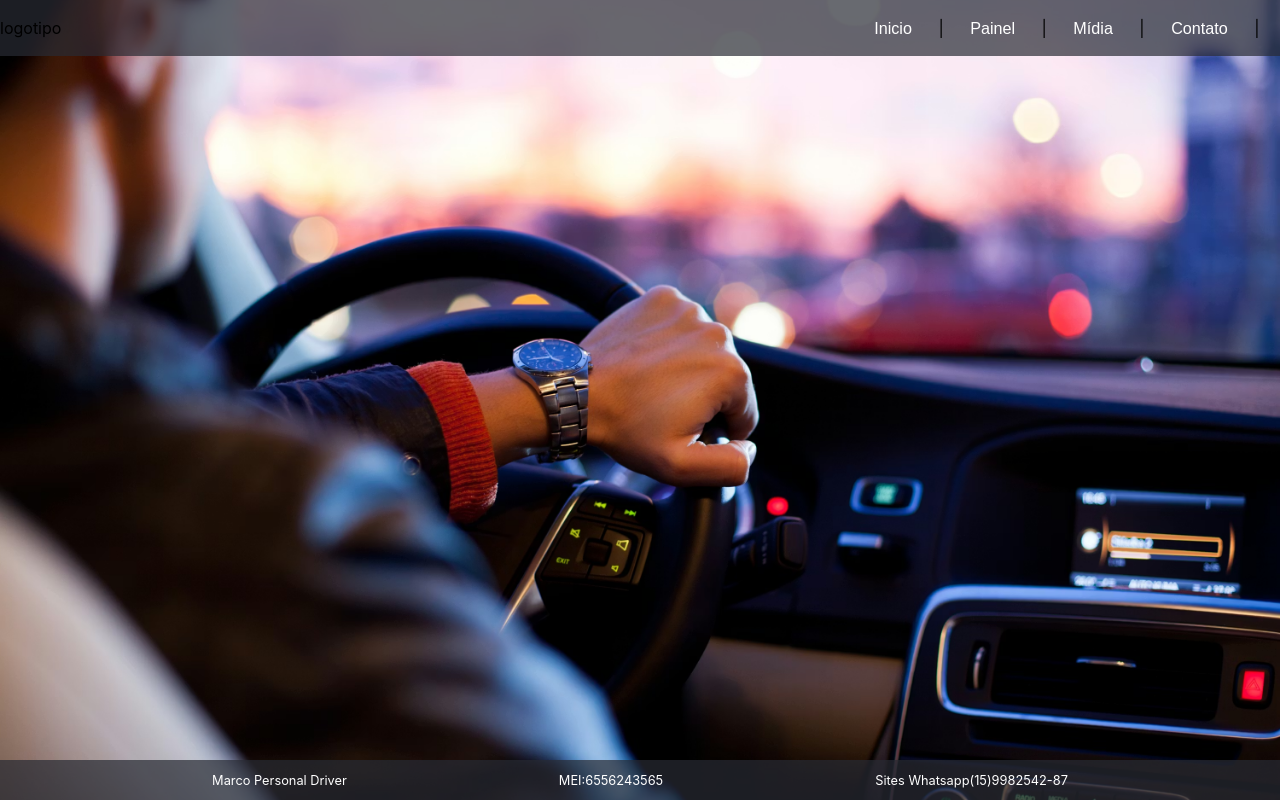
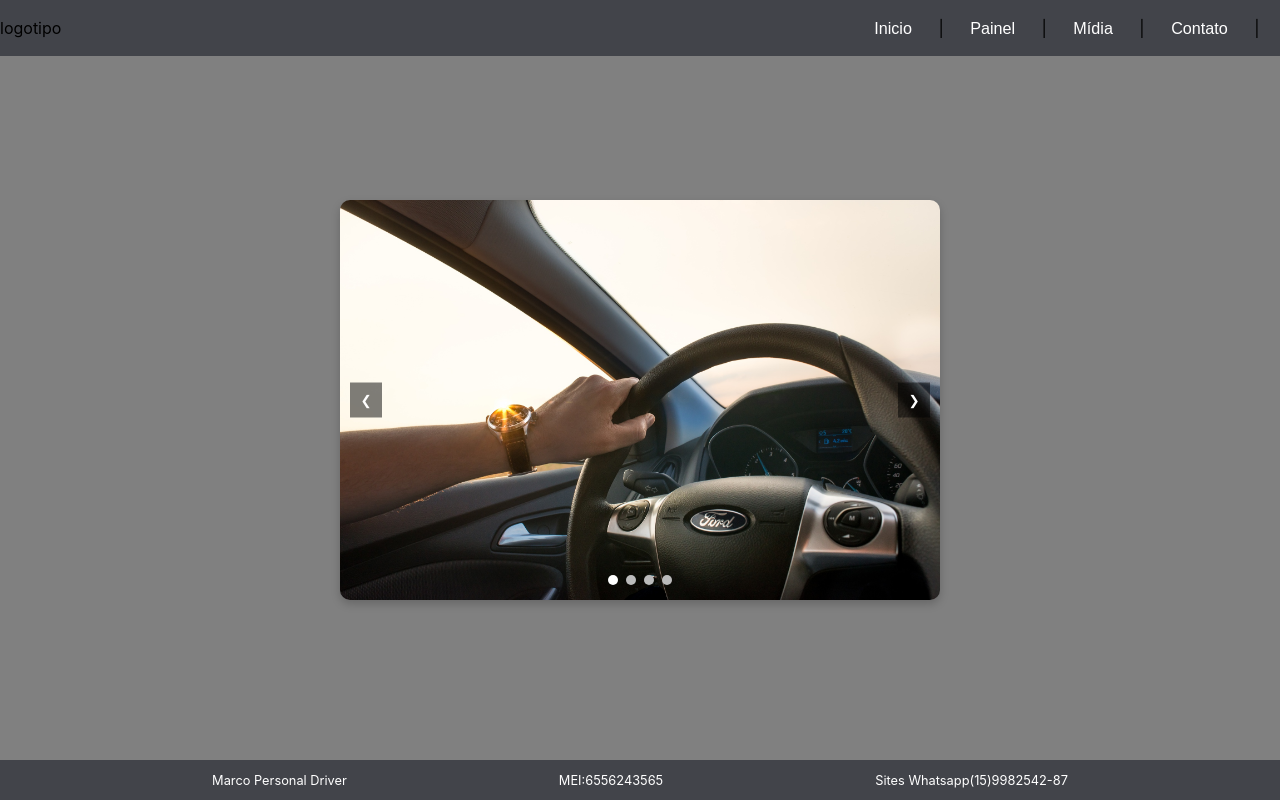
Before and after one commit to rafaelbvc/marcopersonaldriver, a React (Create React App) app: page /midia in a window 1280 px wide. Built offline with nearby package versions, Linux system fonts and the light colour scheme; what @react-pdf/renderer would draw is missing.

Commit message:
v-0.2.6 - Carousel

```diff
--- a/package.json
+++ b/package.json
@@ -1,6 +1,6 @@
 {
   "name": "marcopersonaldriver",
-  "version": "0.2.5",
+  "version": "0.2.6",
   "private": true,
   "dependencies": {
     "@react-pdf/renderer": "^4.4.1",
--- /dev/null
+++ b/src/components/carousel/Carousel.module.css
@@ -0,0 +1,65 @@
+.carousel {
+    position: relative;
+    width: 100%;
+    max-width: 600px;
+    margin: auto;
+    overflow: hidden;
+    border-radius: 10px;
+    box-shadow: 0 4px 10px rgba(0, 0, 0, 0.2);
+}
+
+.slideContainer {
+    display: flex;
+    height: 400px;
+}
+
+.image {
+    width: 100%;
+    height: 100%;
+    object-fit: cover;
+}
+
+.btn {
+    position: absolute;
+    top: 50%;
+    transform: translateY(-50%);
+    background: rgba(0, 0, 0, 0.5);
+    color: white;
+    border: none;
+    padding: 10px;
+    cursor: pointer;
+    z-index: 10;
+}
+
+.prev {
+    left: 10px;
+}
+
+.next {
+    right: 10px;
+}
+
+.btn:hover {
+    background: rgba(0, 0, 0, 0.8);
+}
+
+.dots {
+    position: absolute;
+    bottom: 15px;
+    width: 100%;
+    display: flex;
+    justify-content: center;
+    gap: 8px;
+}
+
+.dot {
+    height: 10px;
+    width: 10px;
+    background-color: #bbb;
+    border-radius: 50%;
+    cursor: pointer;
+}
+
+.active {
+    background-color: #fff;
+}
--- /dev/null
+++ b/src/components/carousel/Carousel.tsx
@@ -0,0 +1,54 @@
+import React, { useState } from 'react';
+import styles from './Carousel.module.css';
+
+interface CarouselProps {
+  images: string[];
+}
+
+const Carousel: React.FC<CarouselProps> = ({ images }) => {
+  const [currentIndex, setCurrentIndex] = useState(0);
+
+  const nextSlide = () => {
+    setCurrentIndex((prevIndex) =>
+      prevIndex === images.length - 1 ? 0 : prevIndex + 1
+    );
+  };
+
+  const prevSlide = () => {
+    setCurrentIndex((prevIndex) =>
+      prevIndex === 0 ? images.length - 1 : prevIndex - 1
+    );
+  };
+
+  return (
+    <div className={styles.carousel}>
+      <button className={`${styles.btn} ${styles.prev}`} onClick={prevSlide}>
+        &#10094;
+      </button>
+
+      <div className={styles.slideContainer}>
+        <img
+          src={images[currentIndex]}
+          alt={`Slide ${currentIndex}`}
+          className={styles.image}
+        />
+      </div>
+
+      <button className={`${styles.btn} ${styles.next}`} onClick={nextSlide}>
+        &#10095;
+      </button>
+
+      <div className={styles.dots}>
+        {images.map((_, index) => (
+          <span
+            key={index}
+            className={`${styles.dot} ${index === currentIndex ? styles.active : ''}`}
+            onClick={() => setCurrentIndex(index)}
+          />
+        ))}
+      </div>
+    </div>
+  );
+};
+
+export default Carousel;
--- a/src/index.css
+++ b/src/index.css
@@ -1,7 +1,8 @@
 body {
   margin: 0;
   box-sizing: border-box;
-  background-color: rgb(40, 44, 52);
+  /*background-color: rgb(40, 44, 52);*/
+  background-color: grey;
   font-family: -apple-system, BlinkMacSystemFont, 'Segoe UI', 'Roboto', 'Oxygen',
     'Ubuntu', 'Cantarell', 'Fira Sans', 'Droid Sans', 'Helvetica Neue',
     sans-serif;
--- a/src/pages/midia/Midia.tsx
+++ b/src/pages/midia/Midia.tsx
@@ -1,20 +1,29 @@
+import { FC } from "react"
 import "./MidiaCSS.css"
+import Carousel from "../../components/carousel/Carousel"
 import MidiaIMG from "../../assets/backgroundPages/midiaIMG.jpg"
-import { FC } from "react"
+import InicioIMG from "../../assets/backgroundPages/inicioIMG.jpg"
+import PainelIMG from "../../assets/backgroundPages/painelIMG.jpg"
+import ContatoIMG from "../../assets/backgroundPages/contatoIMG.jpg"
+
 
 
 export const Midia: FC = () => {
 
+    const myImages = [PainelIMG, ContatoIMG, MidiaIMG, InicioIMG]
+
     return (
-
-        <div style={{
+        <div className="midia-container">
+            {/* <div style={{
             backgroundImage: `url(${MidiaIMG})`,
             width: "100vw",
             height: "100vh",
             backgroundSize: "cover",
             backgroundRepeat: "no-repeat",
             backgroundPosition: "center"
-        }}>
+        }}>*/}
+
+            <Carousel images={myImages} />
 
         </div>
 
```
